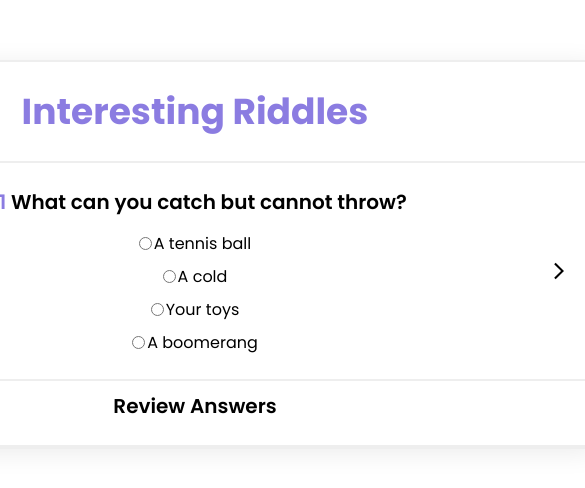
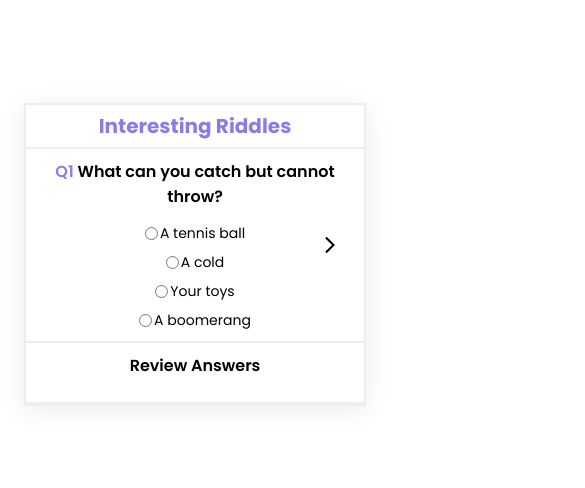
Before and after one commit to devmansi/Solve-riddles, a React (Create React App) app: page / in a window 390 px wide. Shown: the part 168-656 px from the top of the page, 585 px wide, since content can reach past the window. Built offline with nearby package versions, Linux system fonts and the light colour scheme.

Commit message:
responsive styling

```diff
--- a/src/App.css
+++ b/src/App.css
@@ -50,7 +50,6 @@ h1 {
 
 .answers-list {
   list-style: none;
-  width: 50%;
   margin: auto;
   display: flex;
   align-items: center;
@@ -85,3 +84,45 @@ h1 {
   font-size: 1.6rem;
   justify-content: center;
 }
+
+@media (max-width: 50rem) {
+  .container {
+    margin: 0 4.8rem;
+    width: auto;
+  }
+
+  h1 {
+    padding: 2.2rem;
+    font-size: 2.4rem;
+  }
+
+  .riddles-container {
+    padding: 1.6rem 6.4rem;
+  }
+
+  .answers-list,
+  .submit-btn {
+    font-size: 1.6rem;
+  }
+}
+
+@media (max-width: 32.5rem) {
+  h1 {
+    padding: 0.6rem;
+    font-size: 2rem;
+  }
+
+  .container {
+    max-width: auto;
+    margin: 0 2.4rem;
+  }
+
+  .riddles-container {
+    padding: 1rem;
+  }
+
+  .answers-list,
+  .submit-btn {
+    font-size: 1.2rem;
+  }
+}
--- a/src/components/riddle.css
+++ b/src/components/riddle.css
@@ -23,3 +23,13 @@ h2 {
 .question {
   color: var(--primary-color);
 }
+
+@media (max-width: 50rem) {
+  h2 {
+    font-size: 1.6rem;
+  }
+
+  .option {
+    font-size: 1.4rem;
+  }
+}
```
